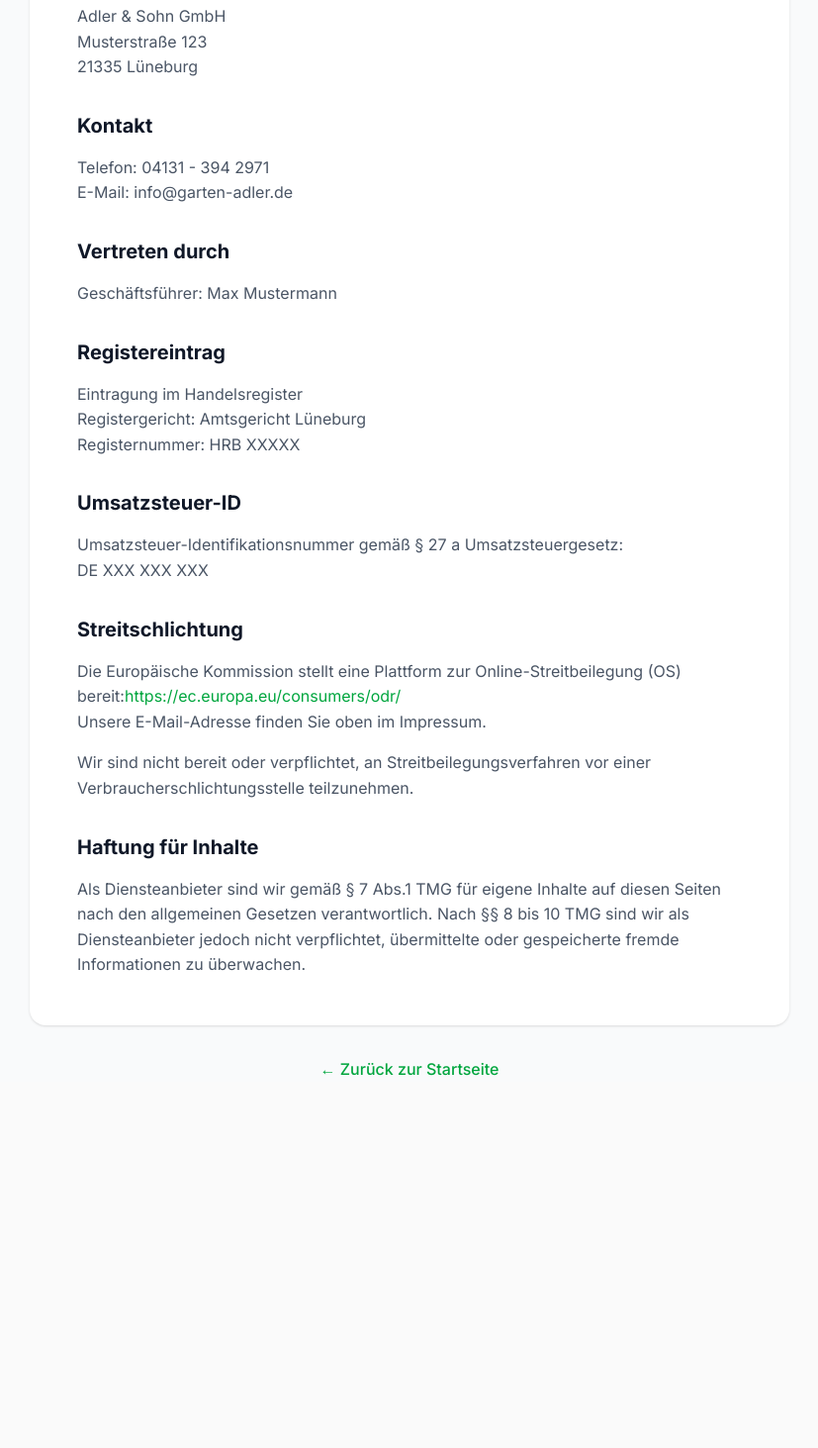
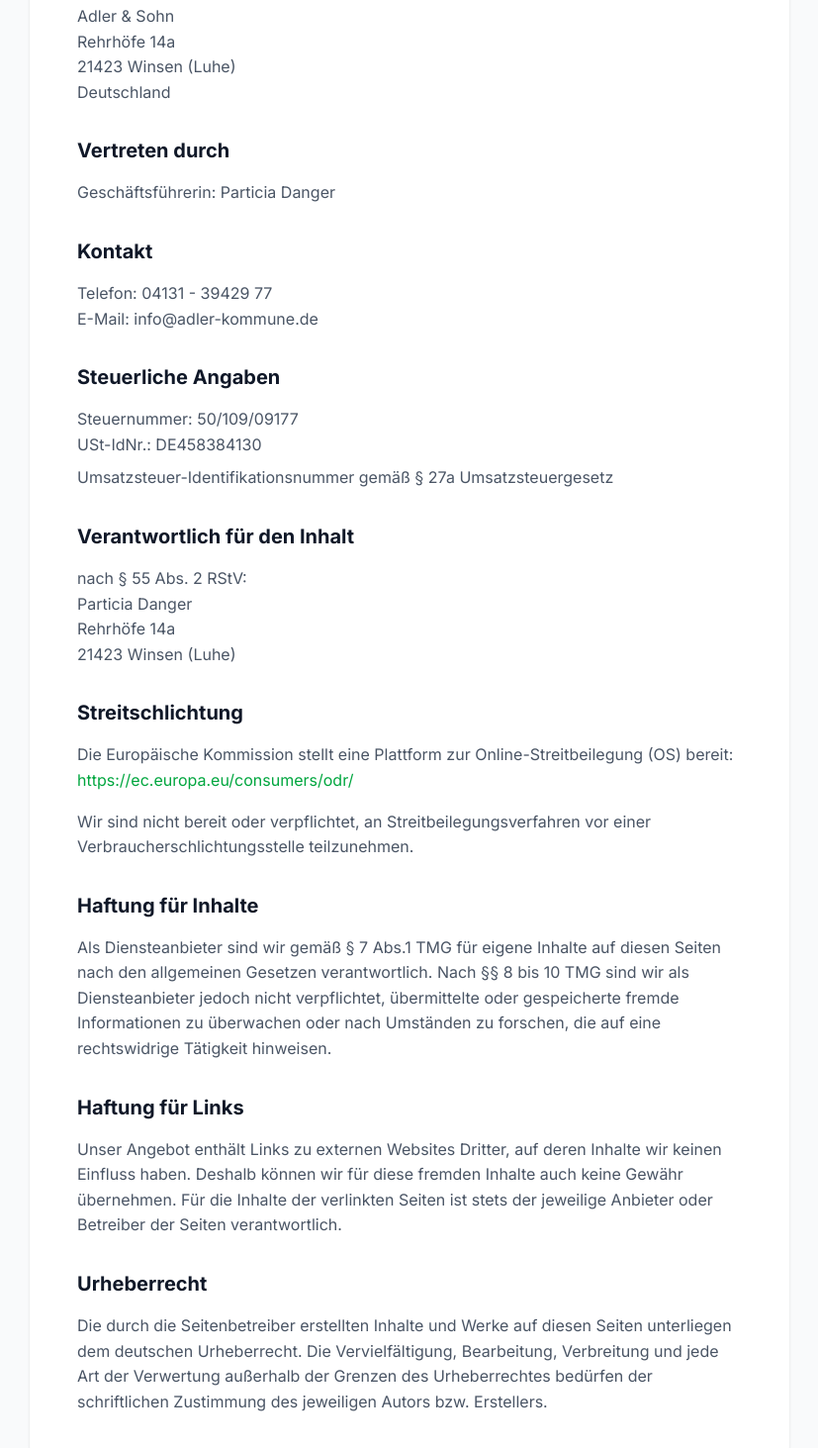
Before and after one commit to RsaSquad/garten-adler-website, a Next.js app: page /impressum in a window 1280 px wide. Shown: the part 460-1923 px from the top of the page at 99% size, without its empty margins (226-1053 px from the left). Before the commit the page ends 1553 px from the top, so only its background shows below. Built offline with nearby package versions, Linux system fonts and the light colour scheme.

Commit message:
Update Impressum with real company data + email to info@adler-kommune.de

```diff
--- a/src/app/[city]/page.tsx
+++ b/src/app/[city]/page.tsx
@@ -89,7 +89,7 @@ export default async function CityPage({ params }: { params: Promise<{ city: str
                 description: city.description,
                 url: `https://garten-adler.de/${city.slug}`,
                 telephone: '04131 - 394 2971',
-                email: 'info@garten-adler.de',
+                email: 'info@adler-kommune.de',
                 address: {
                     '@type': 'PostalAddress',
                     addressLocality: city.name,
--- a/src/app/datenschutz/page.tsx
+++ b/src/app/datenschutz/page.tsx
@@ -55,7 +55,7 @@ export default function Datenschutz() {
                                 Musterstraße 123<br />
                                 21335 Lüneburg<br /><br />
                                 Telefon: 04131 - 394 2971<br />
-                                E-Mail: info@garten-adler.de
+                                E-Mail: info@adler-kommune.de
                             </p>
                         </section>
 
--- a/src/app/impressum/page.tsx
+++ b/src/app/impressum/page.tsx
@@ -33,54 +33,58 @@ export default function Impressum() {
 
                     <div className="bg-white rounded-2xl shadow-sm p-8 md:p-12 space-y-8">
                         <section>
-                            <h2 className="text-xl font-bold text-gray-900 mb-4">Angaben gemäß § 5 TMG</h2>
+                            <h2 className="text-xl font-bold text-gray-900 mb-4">Angaben zum Anbieter</h2>
                             <p className="text-gray-600">
-                                Adler & Sohn GmbH<br />
-                                Musterstraße 123<br />
-                                21335 Lüneburg
+                                Adler &amp; Sohn<br />
+                                Rehrhöfe 14a<br />
+                                21423 Winsen (Luhe)<br />
+                                Deutschland
+                            </p>
+                        </section>
+
+                        <section>
+                            <h2 className="text-xl font-bold text-gray-900 mb-4">Vertreten durch</h2>
+                            <p className="text-gray-600">
+                                Geschäftsführerin: Particia Danger
                             </p>
                         </section>
 
                         <section>
                             <h2 className="text-xl font-bold text-gray-900 mb-4">Kontakt</h2>
                             <p className="text-gray-600">
-                                Telefon: 04131 - 394 2971<br />
-                                E-Mail: info@garten-adler.de
+                                Telefon: 04131 - 39429 77<br />
+                                E-Mail: info@adler-kommune.de
                             </p>
                         </section>
 
                         <section>
-                            <h2 className="text-xl font-bold text-gray-900 mb-4">Vertreten durch</h2>
+                            <h2 className="text-xl font-bold text-gray-900 mb-4">Steuerliche Angaben</h2>
                             <p className="text-gray-600">
-                                Geschäftsführer: Max Mustermann
+                                Steuernummer: 50/109/09177<br />
+                                USt-IdNr.: DE458384130
+                            </p>
+                            <p className="text-gray-600 mt-2">
+                                Umsatzsteuer-Identifikationsnummer gemäß § 27a Umsatzsteuergesetz
                             </p>
                         </section>
 
                         <section>
-                            <h2 className="text-xl font-bold text-gray-900 mb-4">Registereintrag</h2>
+                            <h2 className="text-xl font-bold text-gray-900 mb-4">Verantwortlich für den Inhalt</h2>
                             <p className="text-gray-600">
-                                Eintragung im Handelsregister<br />
-                                Registergericht: Amtsgericht Lüneburg<br />
-                                Registernummer: HRB XXXXX
-                            </p>
-                        </section>
-
-                        <section>
-                            <h2 className="text-xl font-bold text-gray-900 mb-4">Umsatzsteuer-ID</h2>
-                            <p className="text-gray-600">
-                                Umsatzsteuer-Identifikationsnummer gemäß § 27 a Umsatzsteuergesetz:<br />
-                                DE XXX XXX XXX
+                                nach § 55 Abs. 2 RStV:<br />
+                                Particia Danger<br />
+                                Rehrhöfe 14a<br />
+                                21423 Winsen (Luhe)
                             </p>
                         </section>
 
                         <section>
                             <h2 className="text-xl font-bold text-gray-900 mb-4">Streitschlichtung</h2>
                             <p className="text-gray-600">
-                                Die Europäische Kommission stellt eine Plattform zur Online-Streitbeilegung (OS) bereit:
+                                Die Europäische Kommission stellt eine Plattform zur Online-Streitbeilegung (OS) bereit:{' '}
                                 <a href="https://ec.europa.eu/consumers/odr/" className="text-green-600 hover:underline" target="_blank" rel="noopener noreferrer">
                                     https://ec.europa.eu/consumers/odr/
-                                </a><br />
-                                Unsere E-Mail-Adresse finden Sie oben im Impressum.
+                                </a>
                             </p>
                             <p className="text-gray-600 mt-4">
                                 Wir sind nicht bereit oder verpflichtet, an Streitbeilegungsverfahren vor einer Verbraucherschlichtungsstelle teilzunehmen.
@@ -91,7 +95,26 @@ export default function Impressum() {
                             <h2 className="text-xl font-bold text-gray-900 mb-4">Haftung für Inhalte</h2>
                             <p className="text-gray-600">
                                 Als Diensteanbieter sind wir gemäß § 7 Abs.1 TMG für eigene Inhalte auf diesen Seiten nach den allgemeinen Gesetzen verantwortlich.
-                                Nach §§ 8 bis 10 TMG sind wir als Diensteanbieter jedoch nicht verpflichtet, übermittelte oder gespeicherte fremde Informationen zu überwachen.
+                                Nach §§ 8 bis 10 TMG sind wir als Diensteanbieter jedoch nicht verpflichtet, übermittelte oder gespeicherte fremde Informationen zu überwachen
+                                oder nach Umständen zu forschen, die auf eine rechtswidrige Tätigkeit hinweisen.
+                            </p>
+                        </section>
+
+                        <section>
+                            <h2 className="text-xl font-bold text-gray-900 mb-4">Haftung für Links</h2>
+                            <p className="text-gray-600">
+                                Unser Angebot enthält Links zu externen Websites Dritter, auf deren Inhalte wir keinen Einfluss haben.
+                                Deshalb können wir für diese fremden Inhalte auch keine Gewähr übernehmen. Für die Inhalte der verlinkten Seiten
+                                ist stets der jeweilige Anbieter oder Betreiber der Seiten verantwortlich.
+                            </p>
+                        </section>
+
+                        <section>
+                            <h2 className="text-xl font-bold text-gray-900 mb-4">Urheberrecht</h2>
+                            <p className="text-gray-600">
+                                Die durch die Seitenbetreiber erstellten Inhalte und Werke auf diesen Seiten unterliegen dem deutschen Urheberrecht.
+                                Die Vervielfältigung, Bearbeitung, Verbreitung und jede Art der Verwertung außerhalb der Grenzen des Urheberrechtes
+                                bedürfen der schriftlichen Zustimmung des jeweiligen Autors bzw. Erstellers.
                             </p>
                         </section>
                     </div>
--- a/src/app/page.tsx
+++ b/src/app/page.tsx
@@ -13,7 +13,7 @@ const jsonLd = {
       logo: 'https://garten-adler.de/logo.png',
       description: 'Professioneller Garten- und Landschaftsbau in Lüneburg und Umgebung.',
       telephone: '04131 - 394 2971',
-      email: 'info@garten-adler.de',
+      email: 'info@adler-kommune.de',
       address: {
         '@type': 'PostalAddress',
         addressLocality: 'Lüneburg',
@@ -32,7 +32,7 @@ const jsonLd = {
       description: 'Professioneller Garten- und Landschaftsbau in Lüneburg und über 200 Städten in der Region. Gartengestaltung, Terrassenbau, Pflasterarbeiten, Rollrasen und mehr.',
       url: 'https://garten-adler.de',
       telephone: '04131 - 394 2971',
-      email: 'info@garten-adler.de',
+      email: 'info@adler-kommune.de',
       priceRange: '€€',
       address: {
         '@type': 'PostalAddress',
--- a/src/components/Contact.tsx
+++ b/src/components/Contact.tsx
@@ -45,8 +45,8 @@ const Contact = ({ defaultOrt = '' }: ContactProps) => {
                 </svg>
             ),
             title: 'E-Mail',
-            value: 'info@garten-adler.de',
-            link: 'mailto:info@garten-adler.de',
+            value: 'info@adler-kommune.de',
+            link: 'mailto:info@adler-kommune.de',
         },
         {
             icon: (
```
